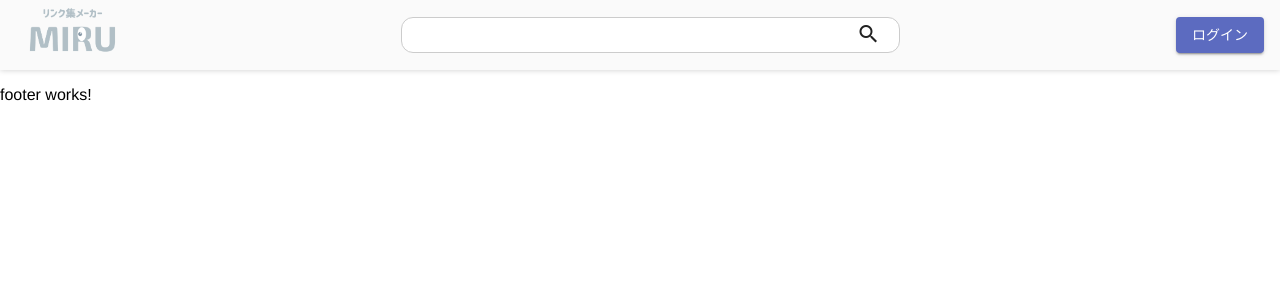
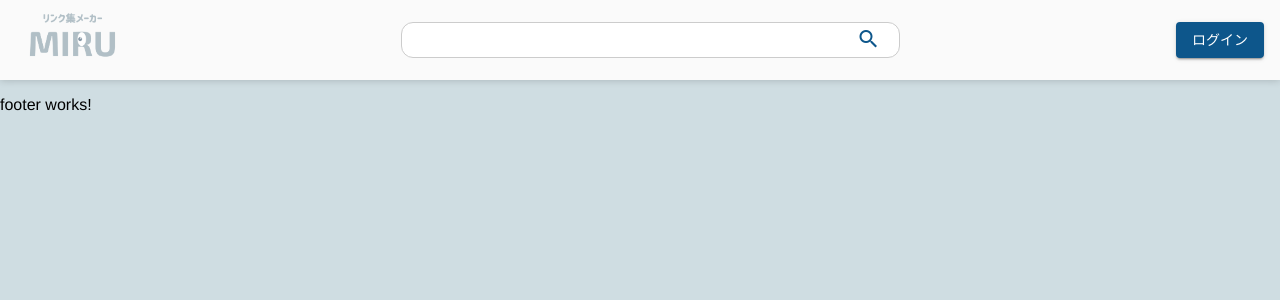
Before and after one commit to uotya/miru, an Angular app: page / in a window 1280 px wide. Shown: the top 300 px of the page. Built offline with nearby package versions, Linux system fonts and the light colour scheme.

Commit message:
style(header): デザイン微調整 ヘッダーと背景の色変更

```diff
--- a/src/app/header/header/header.component.html
+++ b/src/app/header/header/header.component.html
@@ -4,5 +4,5 @@
     <input type="search" class="search__box">
     <a  class="search__icon" href="#"><mat-icon>search</mat-icon></a>
   </div>
-  <button class="btn" mat-raised-button color="accent">ログイン</button>
+  <button class="btn" mat-raised-button>ログイン</button>
 </mat-toolbar>
--- a/src/app/header/header/header.component.scss
+++ b/src/app/header/header/header.component.scss
@@ -1,9 +1,10 @@
 .header {
-  height: 70px;
+  height: 80px;
   display: flex;
   justify-content: space-between;
   align-items: center;
-  box-shadow: 0 0 6px rgba(0,0,0,0.2);
+  box-shadow: 0 0 8px rgba(0,0,0,0.2);
+  background-color: #FAFAFA;
   p {
     display: flex;
     align-items: center;
@@ -31,8 +32,10 @@
     position: absolute;
     top: 5px;
     right: 20px;
-  }
-  a {
-    color: #212121;
+    color: #0D568B;
   }
 }
+.btn {
+  background-color: #0D568B;
+  color: white;
+}
--- a/src/styles.scss
+++ b/src/styles.scss
@@ -33,6 +33,7 @@ html, body {
 body {
    margin: 0 auto;
    font-family: 'Avenir','Helvetica Neue','Helvetica','Arial','Hiragino Sans','ヒラギノ角ゴシック',YuGothic,'Yu Gothic','メイリオ', Meiryo,'ＭＳ Ｐゴシック','MS PGothic';
+   background-color: #CFDDE2;
 }
 [type="search"]::-webkit-search-cancel-button,
 [type="search"]::-webkit-search-decoration {
```
